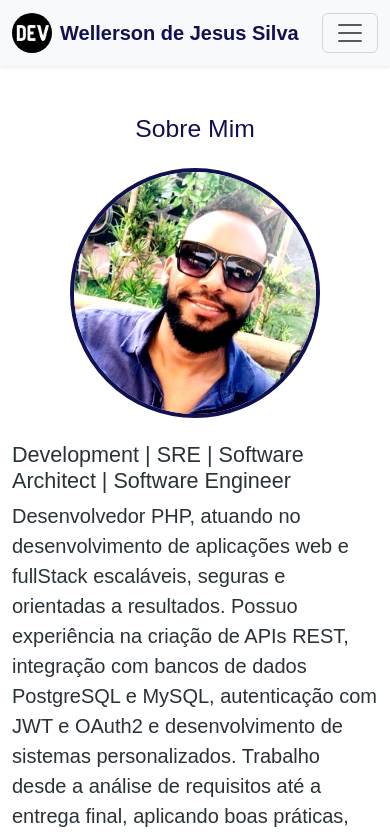
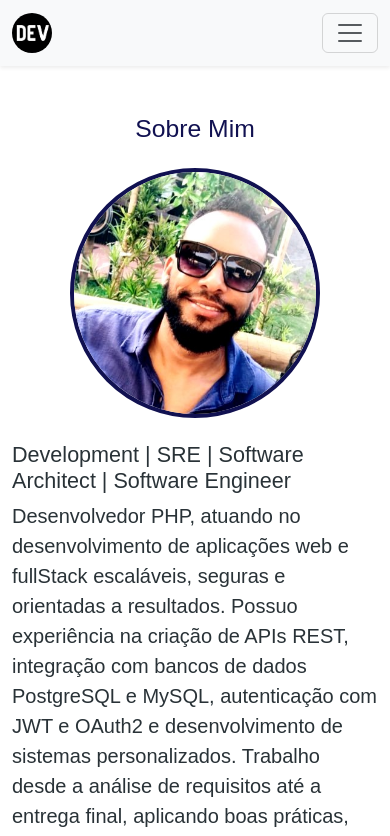
Before and after one commit to wellersonJesus/Portifolio, a React (Vite) app: page / in a window 390 px wide. Shown: the top 836 px of the page. Built offline with nearby package versions, Linux system fonts and the light colour scheme.

Commit message:
refactor: redefinicção cabeçalho, oculta nome telas pequenas ...

```diff
--- a/src/App.js
+++ b/src/App.js
@@ -94,18 +94,18 @@ const PortifolioData = {
 const Header = () => (
   <Navbar bg="light" expand="lg" sticky="top" className="shadow-sm">
     <Container>
-      <Navbar.Brand href="#home" className="d-flex align-items-center">
+      <Navbar.Brand href="#home" className="d-flex align-items-center me-auto" style={{ minWidth: 0 }}>
         <img
           src={devLogo}
           width="40"
           height="40"
-          className="d-inline-block align-top rounded-circle me-2"
+          className="d-inline-block align-top rounded-circle me-2 flex-shrink-0"
           alt={PortifolioData.personal.name}
           style={{ objectFit: 'cover' }}
         />
-        <span className="fw-bold" style={{ color: '#111151' }}>{PortifolioData.personal.name}</span>
+        <span className="fw-bold text-truncate d-none d-sm-block" style={{ color: '#111151' }}>{PortifolioData.personal.name}</span>
       </Navbar.Brand>
-      <Navbar.Toggle aria-controls="basic-navbar-nav" />
+      <Navbar.Toggle aria-controls="basic-navbar-nav" className="ms-2" />
       <Navbar.Collapse id="basic-navbar-nav">
         <Nav className="ms-auto">
           <Nav.Link href="#sobre">Sobre Mim</Nav.Link>
```
